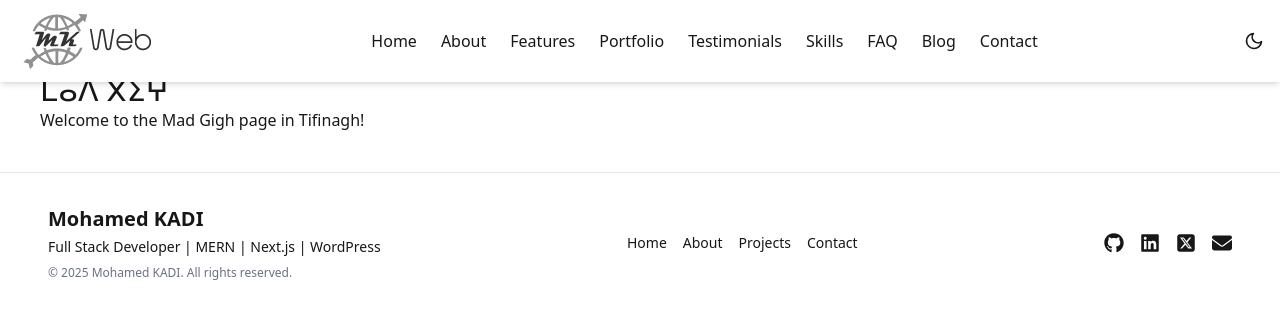
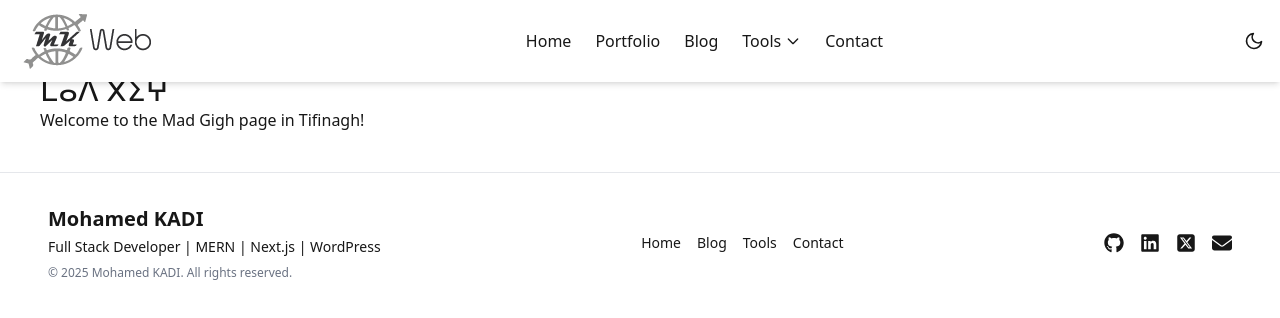
Before and after one commit to handskadi/mohamedkadi, a Next.js app: page /mad-gigh in a window 1280 px wide. Shown: the top 318 px of the page. Built offline with nearby package versions, Linux system fonts and the light colour scheme.

Commit message:
Edit navbar

```diff
--- a/components/Footer.tsx
+++ b/components/Footer.tsx
@@ -18,18 +18,18 @@ export default function Footer() {
         <nav className="mt-6 md:mt-0">
           <ul className="flex flex-wrap justify-center md:justify-start gap-4 text-sm">
             <li>
-              <Link href="#home" className="hover:text-blue-500 transition-colors">
+              <Link href="/" className="hover:text-blue-500 transition-colors">
                 Home
               </Link>
             </li>
             <li>
-              <Link href="#about" className="hover:text-blue-500 transition-colors">
-                About
+              <Link href="/blog" className="hover:text-blue-500 transition-colors">
+                Blog
               </Link>
             </li>
             <li>
-              <Link href="#portfolio" className="hover:text-blue-500 transition-colors">
-                Projects
+              <Link href="/tools/image-compressor" className="hover:text-blue-500 transition-colors">
+                Tools
               </Link>
             </li>
             <li>
--- a/components/Navbar.tsx
+++ b/components/Navbar.tsx
@@ -1,6 +1,6 @@
 "use client";
 
-import { useEffect, useState } from "react";
+import { useEffect, useState, useRef } from "react";
 import { usePathname } from "next/navigation";
 import Link from "next/link";
 import { FiMenu, FiX, FiMoon, FiSun } from "react-icons/fi";
@@ -9,7 +9,9 @@ import Image from "next/image";
 export default function Navbar() {
   const [isOpen, setIsOpen] = useState(false);
   const [darkMode, setDarkMode] = useState(false);
+  const [submenuOpen, setSubmenuOpen] = useState(false);
   const pathname = usePathname();
+  let closeTimer = useRef<NodeJS.Timeout | null>(null);
 
   useEffect(() => {
     const theme = localStorage.getItem("theme");
@@ -42,13 +44,15 @@ export default function Navbar() {
 
   const links = [
     { name: "Home", href: "/" },
-    { name: "About", href: "/#about" },
-    { name: "Features", href: "/#features" },
     { name: "Portfolio", href: "/portfolio" },
-    { name: "Testimonials", href: "/#testimonials" },
-    { name: "Skills", href: "/#skills" },
-    { name: "FAQ", href: "/#faq" },
     { name: "Blog", href: "/blog" },
+    {
+      name: "Tools",
+      submenu: true,
+      items: [
+        { name: "Image Compressor", href: "/tools/image-compressor" },
+      ],
+    },
     { name: "Contact", href: "/#contact" },
   ];
 
@@ -59,9 +63,52 @@ export default function Navbar() {
           <Image src="/logo-dark.png" alt="MK Web Logo" width={149} height={58} />
         </Link>
 
+        {/* Desktop Nav */}
         <div className="hidden md:flex flex-grow justify-center">
-          <ul className="flex space-x-6">
-            {links.map((item) => (
+          <ul className="flex space-x-6 items-center">
+            {links.map((item) =>
+              item.submenu ? (
+                <li
+                  key={item.name}
+                  className="relative"
+                  onMouseEnter={() => {
+                    if (closeTimer.current) clearTimeout(closeTimer.current);
+                    setSubmenuOpen(true);
+                  }}
+                  onMouseLeave={() => {
+                    closeTimer.current = setTimeout(() => setSubmenuOpen(false), 200);
+                  }}
+                >
+                  <button className="flex items-center gap-1 text-foreground hover:text-blue-500 transition-colors">
+                    {item.name}
+                    <svg
+                      className={`w-4 h-4 transition-transform duration-200 ${submenuOpen ? "rotate-180" : "rotate-0"
+                        }`}
+                      fill="none"
+                      stroke="currentColor"
+                      strokeWidth={2}
+                      viewBox="0 0 24 24"
+                    >
+                      <path strokeLinecap="round" strokeLinejoin="round" d="M19 9l-7 7-7-7" />
+                    </svg>
+                  </button>
+
+                  {submenuOpen && (
+                    <ul className="absolute left-0 mt-2 w-52 bg-background  border border-gray-200  shadow-lg rounded opacity-100 transition-opacity duration-300 ease-in-out z-50">
+                      {item.items.map((subitem) => (
+                        <li key={subitem.href}>
+                          <Link
+                            href={subitem.href}
+                            className="block px-4 py-2 text-sm text-foreground hover:bg-background"
+                          >
+                            {subitem.name}
+                          </Link>
+                        </li>
+                      ))}
+                    </ul>
+                  )}
+                </li>
+              ) : (
                 <li key={item.href}>
                   <Link
                     href={item.href}
@@ -71,14 +118,17 @@ export default function Navbar() {
                     {item.name}
                   </Link>
                 </li>
-            ))}
+              )
+            )}
           </ul>
         </div>
 
+        {/* Theme Toggle */}
         <button onClick={toggleDarkMode} className="hidden md:block text-xl">
           {darkMode ? <FiSun className="text-yellow-500" /> : <FiMoon />}
         </button>
 
+        {/* Hamburger Button */}
         <button
           onClick={() => setIsOpen(!isOpen)}
           className="md:hidden text-2xl"
@@ -88,10 +138,49 @@ export default function Navbar() {
         </button>
       </div>
 
+      {/* Mobile Nav */}
       {isOpen && (
         <div className="md:hidden bg-background shadow-lg">
           <ul className="space-y-2 p-4">
-            {links.map((item) => (
+            {links.map((item) =>
+              item.submenu ? (
+                <li key={item.name}>
+                  <button
+                    onClick={() => setSubmenuOpen(!submenuOpen)}
+                    className="flex justify-between w-full text-foreground hover:text-blue-500"
+                  >
+                    {item.name}
+                    <svg
+                      className={`w-4 h-4 ml-1 transition-transform duration-300 ${submenuOpen ? "rotate-180" : "rotate-0"
+                        }`}
+                      fill="none"
+                      stroke="currentColor"
+                      strokeWidth={2}
+                      viewBox="0 0 24 24"
+                    >
+                      <path strokeLinecap="round" strokeLinejoin="round" d="M19 9l-7 7-7-7" />
+                    </svg>
+                  </button>
+                  <ul
+                    className={`pl-4 mt-2 space-y-1 transition-all duration-300 ease-in-out overflow-hidden ${submenuOpen ? "max-h-40 opacity-100" : "max-h-0 opacity-0"
+                      }`}
+                  >
+                    {item.items.map((subitem) => (
+                      <li key={subitem.href}>
+                        <Link
+                          href={subitem.href}
+                          onClick={(e) =>
+                            scrollIfOnHome(e, subitem.href.replace("/", ""))
+                          }
+                          className="block text-foreground hover:text-blue-500"
+                        >
+                          {subitem.name}
+                        </Link>
+                      </li>
+                    ))}
+                  </ul>
+                </li>
+              ) : (
                 <li key={item.href}>
                   <Link
                     href={item.href}
@@ -101,7 +190,8 @@ export default function Navbar() {
                     {item.name}
                   </Link>
                 </li>
-            ))}
+              )
+            )}
             <li className="border-t pt-3">
               <button
                 onClick={toggleDarkMode}
```
Also changed, not shown: app/tools/image-compressor/ImageConverterTool.tsx (renamed from app/tools/image-converter/ImageConverterTool.tsx), app/tools/image-compressor/head.tsx (renamed from app/tools/image-converter/head.tsx), app/tools/image-compressor/page.tsx (renamed from app/tools/image-converter/page.tsx). Lines whose indentation alone changed are shown as unchanged.
